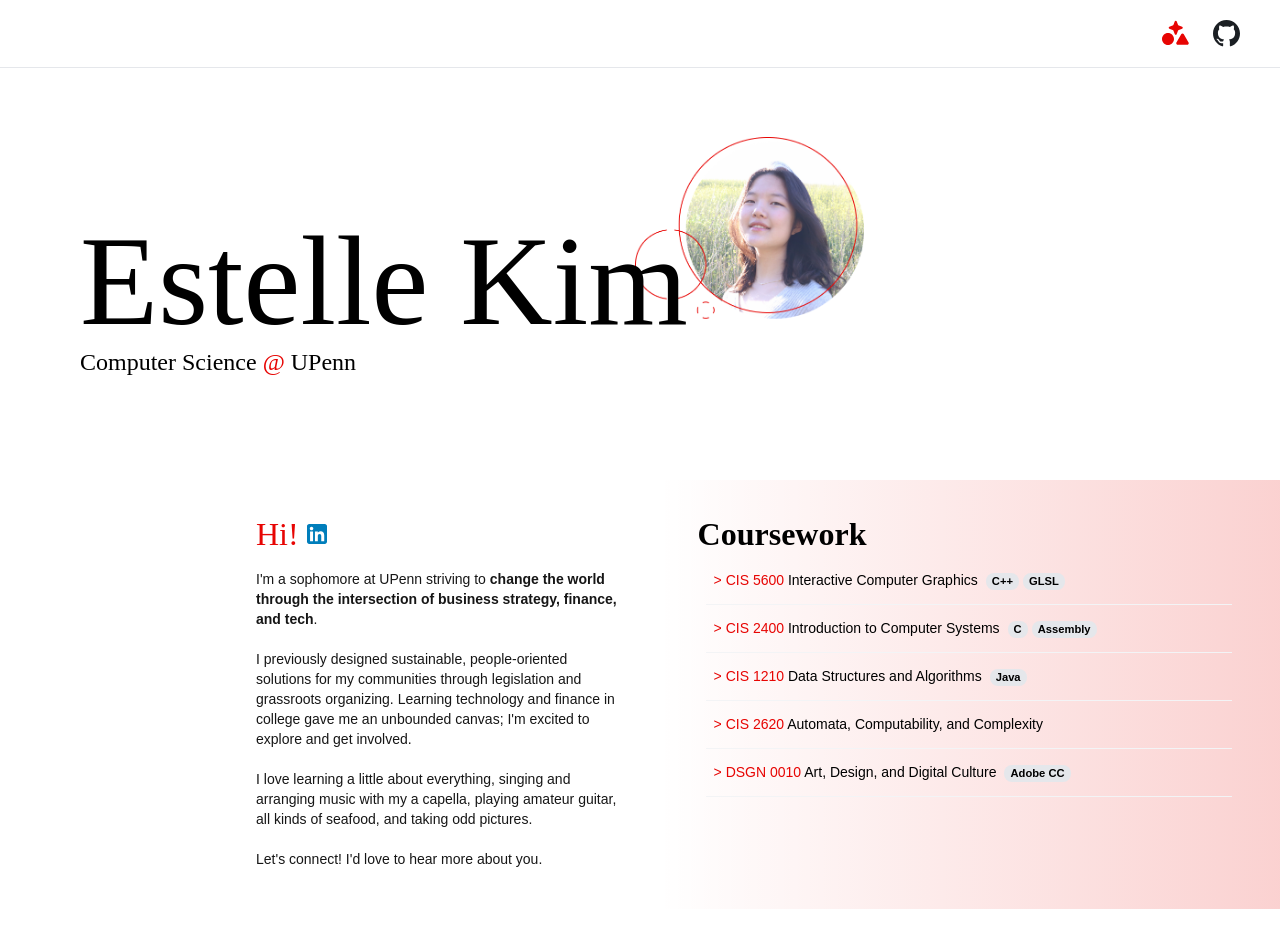
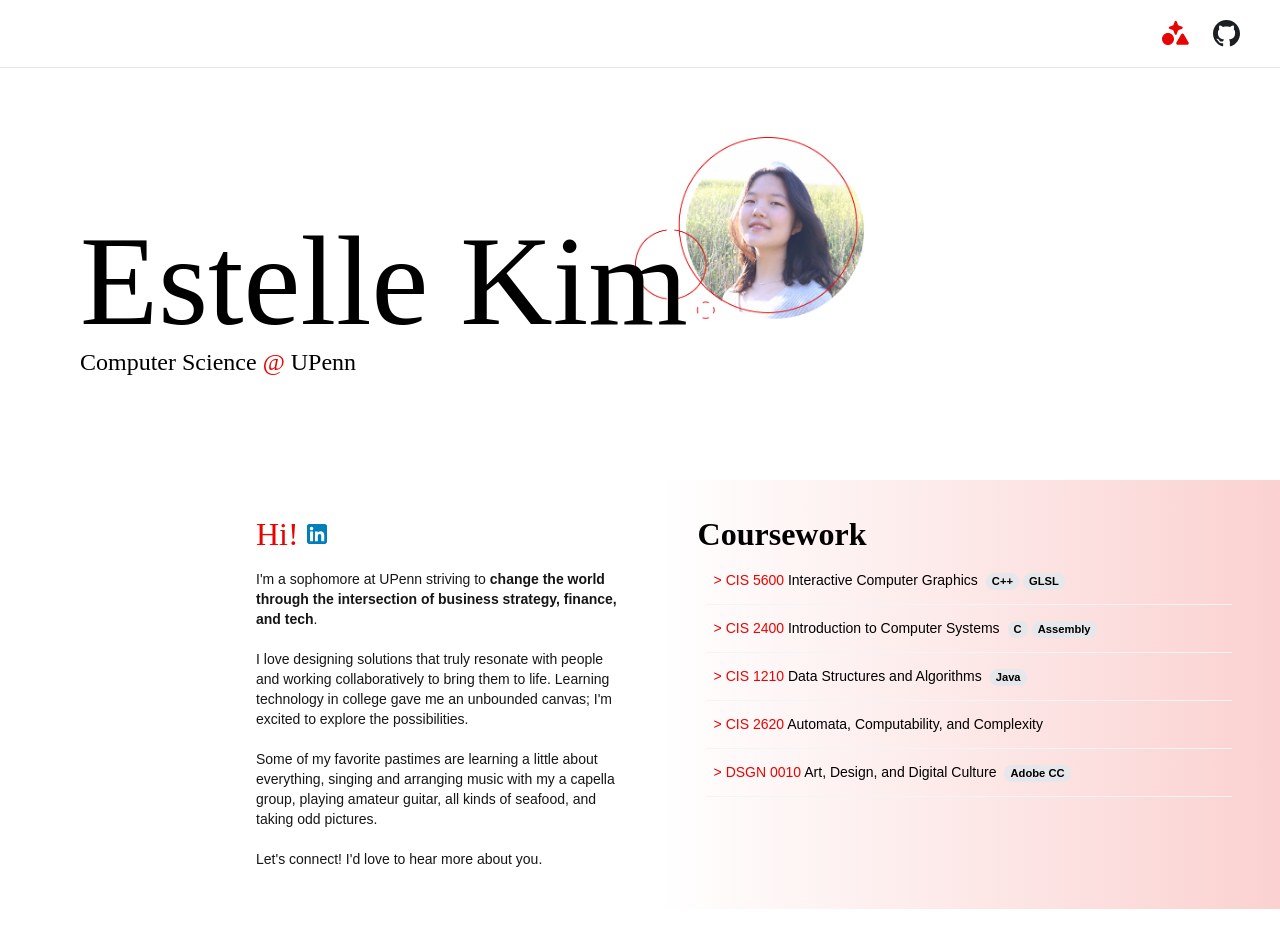
Before and after one commit to kimestelle/my-portfolio, a Next.js app: page / in a window 1280 px wide. Shown: the top 952 px of the page. Built offline with nearby package versions, Linux system fonts and the light colour scheme; a web font is replaced by a local one.

Commit message:
edited description

```diff
--- a/src/app/components/Me.tsx
+++ b/src/app/components/Me.tsx
@@ -13,9 +13,9 @@ export default function Me() {
                 I&apos;m a sophomore at UPenn striving to
                 <span className='font-bold'> change the world through the intersection of business strategy, finance, and tech</span>.
                 <br/><br/>
-                I previously designed sustainable, people-oriented solutions for my communities through legislation and grassroots organizing. Learning technology and finance in college gave me an unbounded canvas; I&apos;m excited to explore and get involved.
+                I love designing solutions that truly resonate with people and working collaboratively to bring them to life. Learning technology in college gave me an unbounded canvas; I&apos;m excited to explore the possibilities.
                 <br/><br/>
-                I love learning a little about everything, singing and arranging music with my a capella, playing amateur guitar, all kinds of seafood, and taking odd pictures.
+                Some of my favorite pastimes are learning a little about everything, singing and arranging music with my a capella group, playing amateur guitar, all kinds of seafood, and taking odd pictures.
                 <br/><br/>
                 Let&apos;s connect! I&apos;d love to hear more about you.
                 </p>
```
